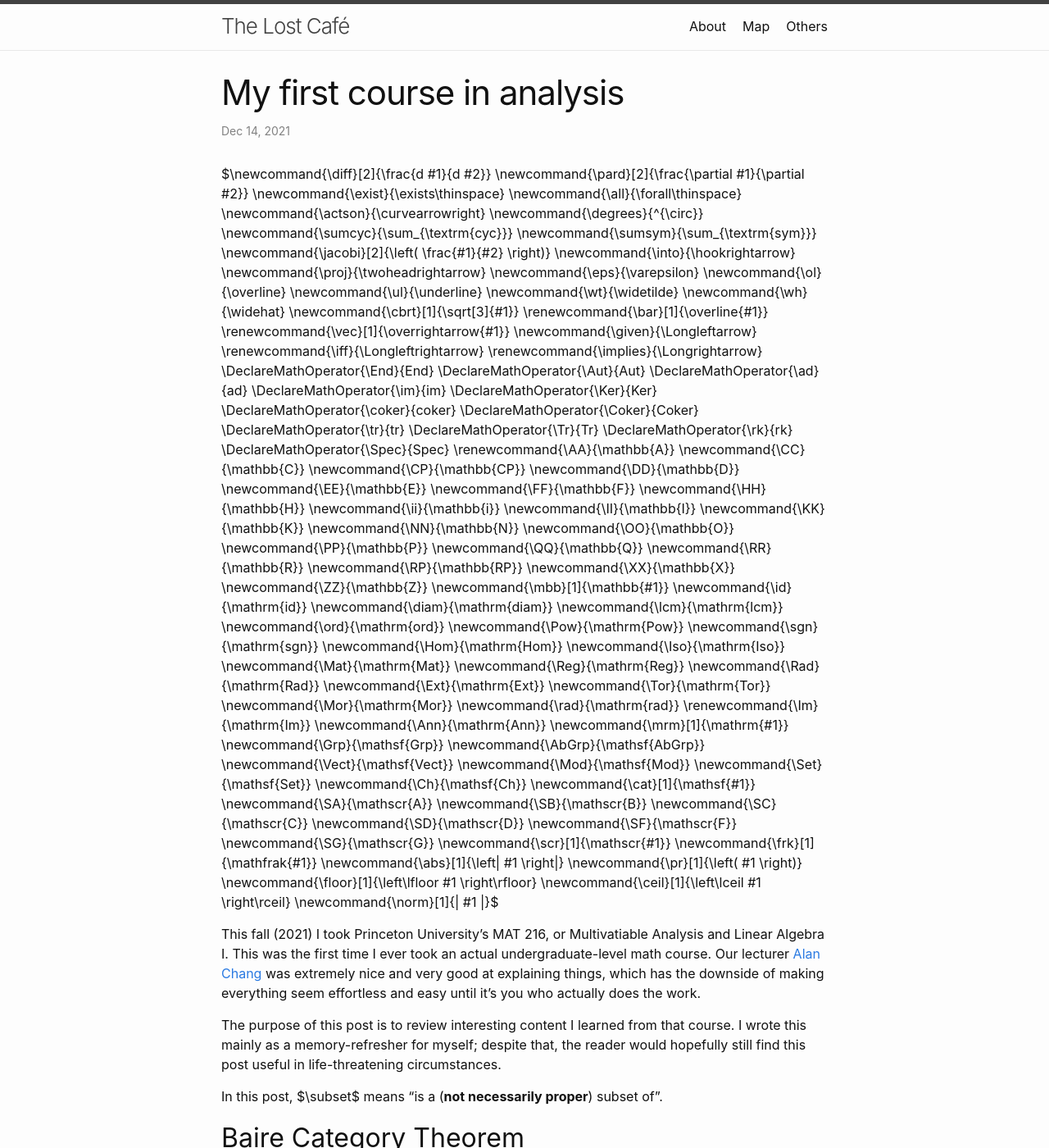
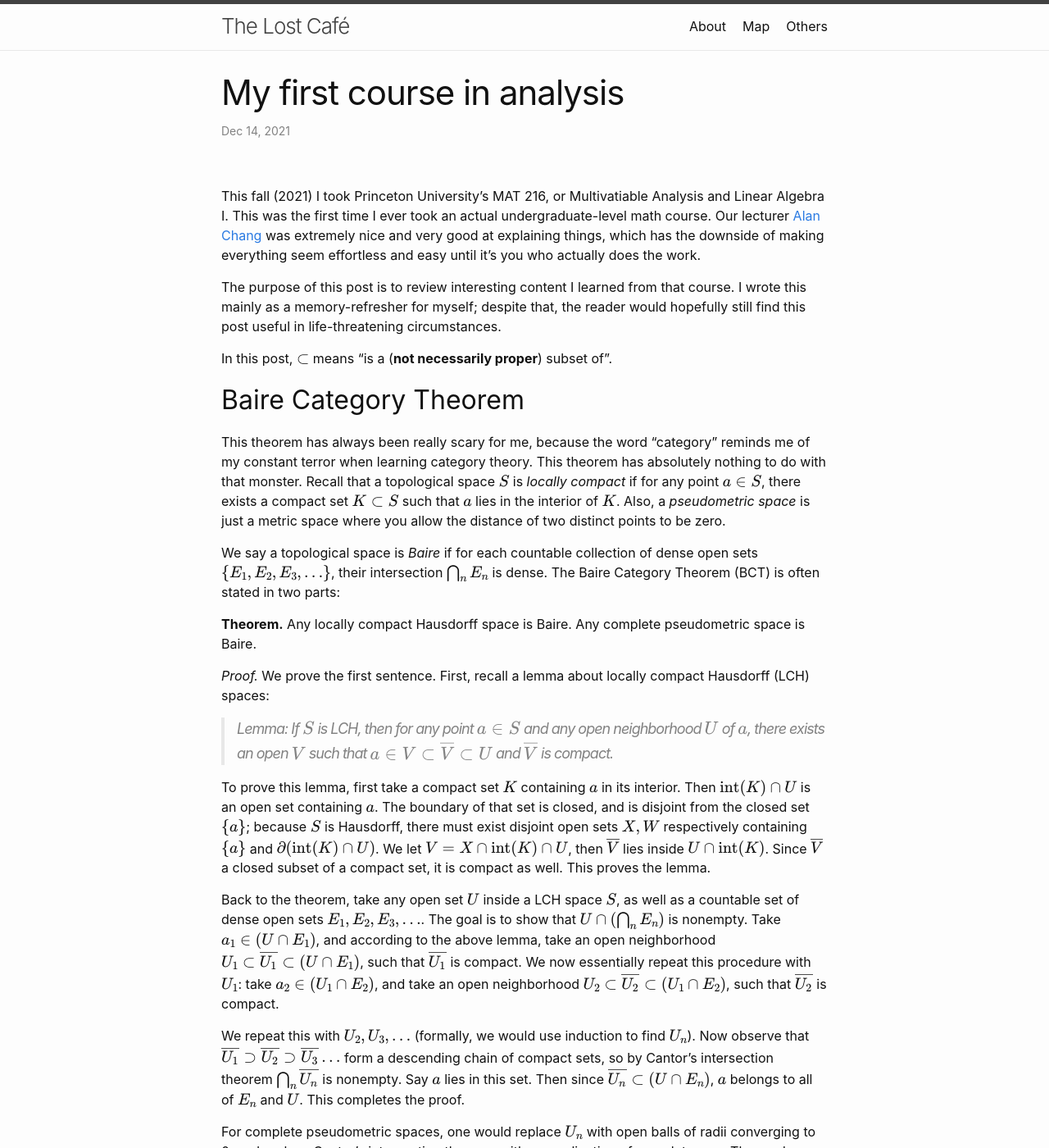
Before and after one commit to chry-santhemum/chry-santhemum.github.io, a Jekyll site: the page built from docs/_posts/2021-12-13-mat216.markdown, in a window 1280 px wide and 1400 px high. Shown: the whole window at 82% size. Built offline with Jekyll 4.4.1, drawn with Linux system fonts in a browser that asks for light colours; Markdown is read by kramdown in place of the engine named in the settings; some of the changed text lies outside the part shown.

```diff
--- a/docs/_config.yml
+++ b/docs/_config.yml
@@ -28,6 +28,7 @@ url: "" # the base hostname & protocol for your site, e.g. http://example.com
 theme: minima
 plugins:
   - jekyll-feed
+markdown: kramdown
 markdown: CommonMarkGhPages
 
 
--- a/docs/_posts/2021-12-13-mat216.markdown
+++ b/docs/_posts/2021-12-13-mat216.markdown
@@ -6,7 +6,7 @@ categories: mathematics
 usemathjax: true
 ---
 
-$\newcommand{\diff}[2]{\frac{d #1}{d #2}}
+$$\newcommand{\diff}[2]{\frac{d #1}{d #2}}
 \newcommand{\pard}[2]{\frac{\partial #1}{\partial #2}}
 \newcommand{\exist}{\exists\thinspace}
 \newcommand{\all}{\forall\thinspace}
@@ -95,47 +95,47 @@ $\newcommand{\diff}[2]{\frac{d #1}{d #2}}
 \newcommand{\pr}[1]{\left( #1 \right)}
 \newcommand{\floor}[1]{\left\lfloor #1 \right\rfloor}
 \newcommand{\ceil}[1]{\left\lceil #1 \right\rceil}
-\newcommand{\norm}[1]{\| #1 \|}$
+\newcommand{\norm}[1]{\| #1 \|}$$
 
 
 This fall (2021) I took Princeton University's MAT 216, or Multivatiable Analysis and Linear Algebra I. This was the first time I ever took an actual undergraduate-level math course. Our lecturer [Alan Chang](https://sites.google.com/view/alanchang) was extremely nice and very good at explaining things, which has the downside of making everything seem effortless and easy until it's you who actually does the work.
 
 The purpose of this post is to review interesting content I learned from that course. I wrote this mainly as a memory-refresher for myself; despite that, the reader would hopefully still find this post useful in life-threatening circumstances.
 
-In this post, $\subset$ means "is a (**not necessarily proper**) subset of".
+In this post, $$\subset$$ means "is a (**not necessarily proper**) subset of".
 
 
 ## Baire Category Theorem
 
-This theorem has always been really scary for me, because the word "category" reminds me of my constant terror when learning category theory. This theorem has absolutely nothing to do with that monster. Recall that a topological space $S$ is *locally compact* if for any point $a\in S$, there exists a compact set $K\subset S$ such that $a$ lies in the interior of $K$. Also, a *pseudometric space* is just a metric space where you allow the distance of two distinct points to be zero.
+This theorem has always been really scary for me, because the word "category" reminds me of my constant terror when learning category theory. This theorem has absolutely nothing to do with that monster. Recall that a topological space $$S$$ is *locally compact* if for any point $$a\in S$$, there exists a compact set $$K\subset S$$ such that $$a$$ lies in the interior of $$K$$. Also, a *pseudometric space* is just a metric space where you allow the distance of two distinct points to be zero.
 
-We say a topological space is *Baire* if for each countable collection of dense open sets $\{E_1, E_2, E_3,\dots \}$, their intersection $\bigcap_n E_n$ is dense. The Baire Category Theorem (BCT) is often stated in two parts:
+We say a topological space is *Baire* if for each countable collection of dense open sets $$\{E_1, E_2, E_3,\dots \}$$, their intersection $$\bigcap_n E_n$$ is dense. The Baire Category Theorem (BCT) is often stated in two parts:
 
 **Theorem.** Any locally compact Hausdorff space is Baire. Any complete pseudometric space is Baire.
 
 *Proof.* We prove the first sentence. First, recall a lemma about locally compact Hausdorff (LCH) spaces:
 
-> Lemma: If $S$ is LCH, then for any point $a\in S$ and any open neighborhood $U$ of $a$, there exists an open $V$ such that $a\in V \subset \overline{V} \subset U$ and $\overline{V}$ is compact.
+> Lemma: If $$S$$ is LCH, then for any point $$a\in S$$ and any open neighborhood $$U$$ of $$a$$, there exists an open $$V$$ such that $$a\in V \subset \overline{V} \subset U$$ and $$\overline{V}$$ is compact.
 
-To prove this lemma, first take a compact set $K$ containing $a$ in its interior. Then $\operatorname{int}(K) \cap U$ is an open set containing $a$. The boundary of that set is closed, and is disjoint from the closed set $\{a\}$; because $S$ is Hausdorff, there must exist disjoint open sets $X,W$ respectively containing $\{a\}$ and $\partial(\operatorname{int}(K) \cap U)$. We let $V = X\cap \operatorname{int}(K) \cap U$, then $\overline{V}$ lies inside $U\cap \operatorname{int}(K)$. Since $\overline{V}$ a closed subset of a compact set, it is compact as well. This proves the lemma.
+To prove this lemma, first take a compact set $$K$$ containing $$a$$ in its interior. Then $$\operatorname{int}(K) \cap U$$ is an open set containing $$a$$. The boundary of that set is closed, and is disjoint from the closed set $$\{a\}$$; because $$S$$ is Hausdorff, there must exist disjoint open sets $$X,W$$ respectively containing $$\{a\}$$ and $$\partial(\operatorname{int}(K) \cap U)$$. We let $$V = X\cap \operatorname{int}(K) \cap U$$, then $$\overline{V}$$ lies inside $$U\cap \operatorname{int}(K)$$. Since $$\overline{V}$$ a closed subset of a compact set, it is compact as well. This proves the lemma.
 
-Back to the theorem, take any open set $U$ inside a LCH space $S$, as well as a countable set of dense open sets $E_1,E_2,E_3,\dots$. The goal is to show that $U\cap (\bigcap_n E_n)$ is nonempty. Take $a_1\in (U\cap E_1)$, and according to the above lemma, take an open neighborhood $U_1\subset \overline{U_1} \subset (U\cap E_1)$, such that $\overline{U_1}$ is compact. We now essentially repeat this procedure with $U_1$: take $a_2\in (U_1\cap E_2)$, and take an open neighborhood $U_2\subset \overline{U_2} \subset (U_1\cap E_2)$, such that $\overline{U_2}$ is compact.
+Back to the theorem, take any open set $$U$$ inside a LCH space $$S$$, as well as a countable set of dense open sets $$E_1,E_2,E_3,\dots$$. The goal is to show that $$U\cap (\bigcap_n E_n)$$ is nonempty. Take $$a_1\in (U\cap E_1)$$, and according to the above lemma, take an open neighborhood $$U_1\subset \overline{U_1} \subset (U\cap E_1)$$, such that $$\overline{U_1}$$ is compact. We now essentially repeat this procedure with $$U_1$$: take $$a_2\in (U_1\cap E_2)$$, and take an open neighborhood $$U_2\subset \overline{U_2} \subset (U_1\cap E_2)$$, such that $$\overline{U_2}$$ is compact.
 
-We repeat this with $U_2,U_3,\dots$ (formally, we would use induction to find $U_n$). Now observe that $\bar{U_1}\supset \bar{U_2}\supset \bar{U_3}\dots$ form a descending chain of compact sets, so by Cantor's intersection theorem $\bigcap_n \bar{U_n}$ is nonempty. Say $a$ lies in this set. Then since $\bar{U_n}\subset (U\cap E_n)$, $a$ belongs to all of $E_n$ and $U$. This completes the proof.
+We repeat this with $$U_2,U_3,\dots$$ (formally, we would use induction to find $$U_n$$). Now observe that $$\bar{U_1}\supset \bar{U_2}\supset \bar{U_3}\dots$$ form a descending chain of compact sets, so by Cantor's intersection theorem $$\bigcap_n \bar{U_n}$$ is nonempty. Say $$a$$ lies in this set. Then since $$\bar{U_n}\subset (U\cap E_n)$$, $$a$$ belongs to all of $$E_n$$ and $$U$$. This completes the proof.
 
-For complete pseudometric spaces, one would replace $U_n$ with open balls of radii converging to 0, and replace Cantor's intersection theorem with an application of completeness. The reader should verify the details; for example, one should see that $\bar{U_n}$ should correspond to closed balls instead of the closure of open balls, and that the two are not the same.
+For complete pseudometric spaces, one would replace $$U_n$$ with open balls of radii converging to 0, and replace Cantor's intersection theorem with an application of completeness. The reader should verify the details; for example, one should see that $$\bar{U_n}$$ should correspond to closed balls instead of the closure of open balls, and that the two are not the same.
 
-We should now explain how this theorem has anything to do with categories (with the word's colloquial, muggle-friendly meaning). For a space $S$ and a subset $E\subset S$, $E$ is called *nowhere dense* if $\operatorname{int}(\bar{E}) = \varnothing$; equivalently, $S\backslash\bar{E}$ is a dense open set (exercise).
+We should now explain how this theorem has anything to do with categories (with the word's colloquial, muggle-friendly meaning). For a space $$S$$ and a subset $$E\subset S$$, $$E$$ is called *nowhere dense* if $$\operatorname{int}(\bar{E}) = \varnothing$$; equivalently, $$S\backslash\bar{E}$$ is a dense open set (exercise).
 
-For a Hausdorff space $S$ and a subset $E\subset S$, $E$ is of the *first (resp. second) category* if it is (resp. isn't) the union of countably many nowhere dense subsets. Then it is an easy corollary of BCT that a LCH space (e.g. $\RR$) is always a set of the second category (in itself). As an easy corollary of that, $\QQ$ is not the intersection of countably many open sets of $\RR$.
+For a Hausdorff space $$S$$ and a subset $$E\subset S$$, $$E$$ is of the *first (resp. second) category* if it is (resp. isn't) the union of countably many nowhere dense subsets. Then it is an easy corollary of BCT that a LCH space (e.g. $$\RR$$) is always a set of the second category (in itself). As an easy corollary of that, $$\QQ$$ is not the intersection of countably many open sets of $$\RR$$.
 
 
-We mention one striking application of BCT. It answers the following question: if a smooth function $f: [0,1]\to \RR$ satisfies that for any $x\in [0,1]$, there exists $n$ such that $f^{(n)}(x) = 0$, must $f$ be a polynomial?
+We mention one striking application of BCT. It answers the following question: if a smooth function $$f: [0,1]\to \RR$$ satisfies that for any $$x\in [0,1]$$, there exists $$n$$ such that $$f^{(n)}(x) = 0$$, must $$f$$ be a polynomial?
 
 <details>
 <summary>View solution</summary>
 <p>
-Suppose $f$ is not a polynomial. Consider the union of all open intervals $(a,b) \subset [0,1]$ such that $f|_{(a,b)}$ is a polynomial. Let $X$ be the complement of this set. Then $X$ is a nonempty perfect set. Let $S_n = \{x \in [0,1] \mid f^{(n)}(x) = 0\}$, then each $S_n$ is closed, and the sets $X\cap S_1, X\cap S_2, \dots$ cover $X$. Because $X$ is LCH, we conclude one of $X\cap S_n$ is not nowhere dense, i.e. $\bar{X\cap S_n} = X\cap S_n$ contains $X\cap (r,s)$ for some open interval $(r,s)$. Since every point in $X$ is a limit point of $X$, we conclude $f^m(x) = 0$ for all $x\in X\cap (r,s)$ and $m\ge n$. On the other hand, consider any maximal interval in $(R\backslash X)\cap (r,s)$, and $f^n(x)$ must be zero on that interval as well. We conclude that $f^n$ is zero on $(r,s)$, so it is a polynomial on $(r,s)$. This contradicts the fact thst $(r,s)\not\subset (R\backslash X)$.
+Suppose $$f$$ is not a polynomial. Consider the union of all open intervals $$(a,b) \subset [0,1]$$ such that $$f|_{(a,b)}$$ is a polynomial. Let $$X$$ be the complement of this set. Then $$X$$ is a nonempty perfect set. Let $$S_n = \{x \in [0,1] \mid f^{(n)}(x) = 0\}$$, then each $$S_n$$ is closed, and the sets $$X\cap S_1, X\cap S_2, \dots$$ cover $$X$$. Because $$X$$ is LCH, we conclude one of $$X\cap S_n$$ is not nowhere dense, i.e. $$\bar{X\cap S_n} = X\cap S_n$$ contains $$X\cap (r,s)$$ for some open interval $$(r,s)$$. Since every point in $$X$$ is a limit point of $$X$$, we conclude $$f^m(x) = 0$$ for all $$x\in X\cap (r,s)$$ and $$m\ge n$$. On the other hand, consider any maximal interval in $$(R\backslash X)\cap (r,s)$$, and $$f^n(x)$$ must be zero on that interval as well. We conclude that $$f^n$$ is zero on $$(r,s)$$, so it is a polynomial on $$(r,s)$$. This contradicts the fact thst $$(r,s)\not\subset (R\backslash X)$$.
 </p>
 </details>
 
```
